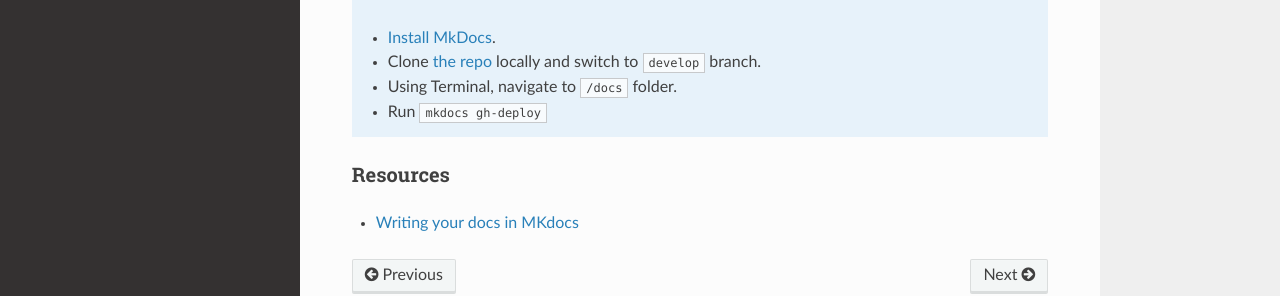
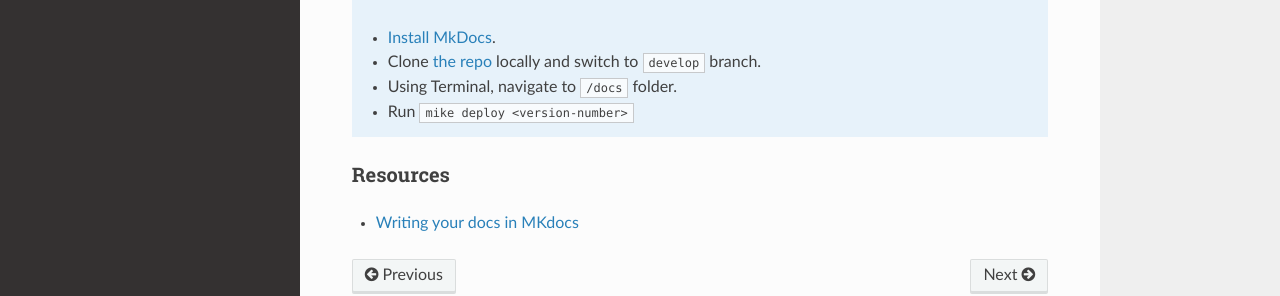
Before and after one commit to factorial-io/fabalicious, an MkDocs documentation site: the page built from docs/docs/contribute.md, in a window 1280 px wide and 1076 px high. Shown: the part 652-948 px from the top of the window. Built offline with MkDocs 1.6.1, drawn with Linux system fonts in a browser that asks for light colours; nearby versions of some CDN libraries; comment, search, counter and statistics services are not loaded; old or Windows-style settings are respelled for this version of MkDocs.

Commit message:
Smaller doc changes

```diff
--- a/docs/docs/contribute.md
+++ b/docs/docs/contribute.md
@@ -22,7 +22,7 @@ _@TODO_
     - [Install MkDocs](http://www.mkdocs.org/#installation).
     - Clone [the repo](https://github.com/factorial-io/fabalicious) locally and switch to `develop` branch.
     - Using Terminal, navigate to `/docs` folder.
-    - Run `mkdocs gh-deploy`
+    - Run `mike deploy <version-number>`
 
 ### Resources
 * [Writing your docs in MKdocs](http://www.mkdocs.org/user-guide/writing-your-docs/)
```
Also changed, not shown: Changelog.md.
